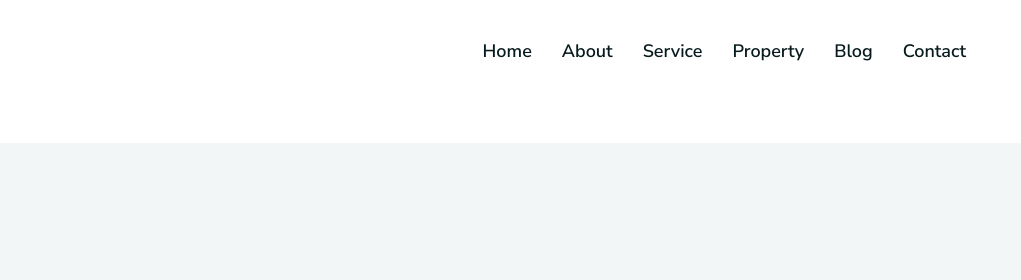
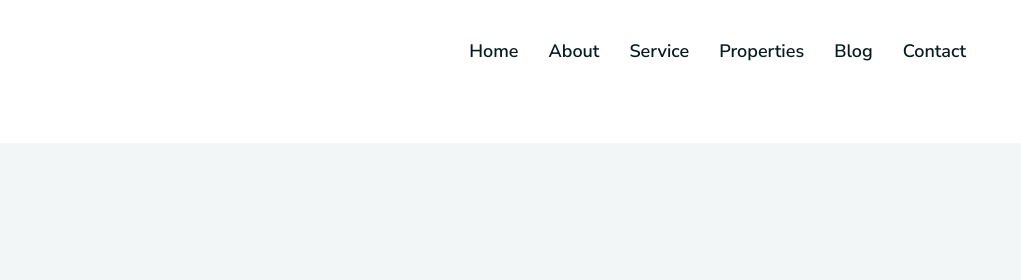
Before and after one commit to HibaShaban/homeverse, a plain HTML site: page index.html in a window 1280 px wide. Shown: the top 280 px of the page, 259-1280 px from the left. Drawn offline with nearby package versions, Linux system fonts and the light colour scheme.

Commit message:
small updates

```diff
--- a/index.html
+++ b/index.html
@@ -100,7 +100,7 @@
               </li>
 
               <li>
-                <a href="#properties" class="navbar-link" data-nav-link>Property</a>
+                <a href="#property" class="navbar-link" data-nav-link>Properties</a>
               </li>
 
               <li>
```
